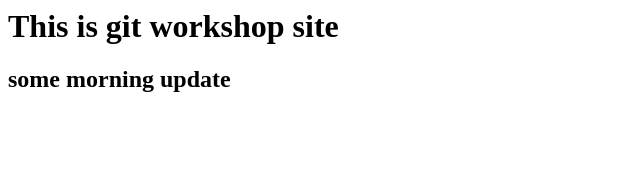
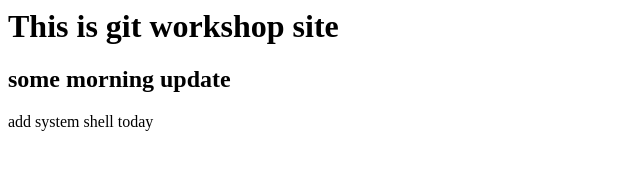
Before and after one commit to jyza11/gitworkshop, a plain HTML site: page index.html in a window 1280 px wide. Shown: the whole page, without its empty margins (0-640 px from the left). Drawn offline with Linux system fonts and the light colour scheme.

Commit message:
add system

```diff
--- a/index.html
+++ b/index.html
@@ -1,3 +1,4 @@
 <h1> This is git workshop site</h1>
 
 <h2> some morning update</h2>
+<p> add system shell today</p>
```
Also changed, not shown: 1 other file.
